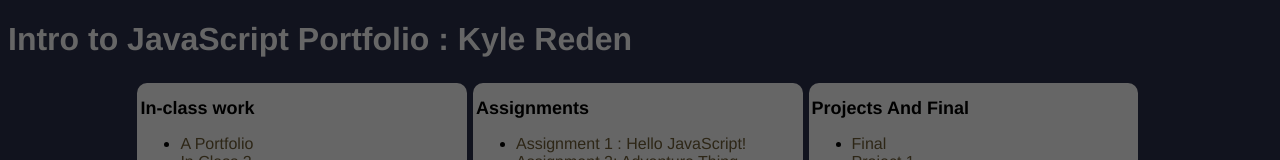
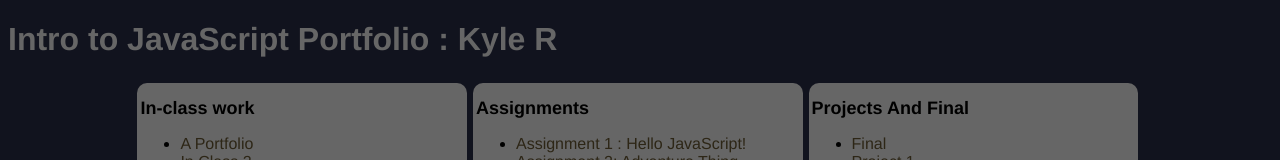
Before and after one commit to KReden/Hello-World, a plain HTML site: page index.html in a window 1280 px wide. Shown: the top 160 px of the page. Drawn offline with Linux system fonts and the light colour scheme.

Commit message:
Testing commit using source tree

```diff
--- a/index.html
+++ b/index.html
@@ -47,7 +47,7 @@
 </head>
 <body>
     <header>
-      <h1>Intro to JavaScript Portfolio : Kyle Reden</h1>
+      <h1>Intro to JavaScript Portfolio : Kyle R</h1>
     </header>
 	<div id="content">
 		<section class="col">
```
